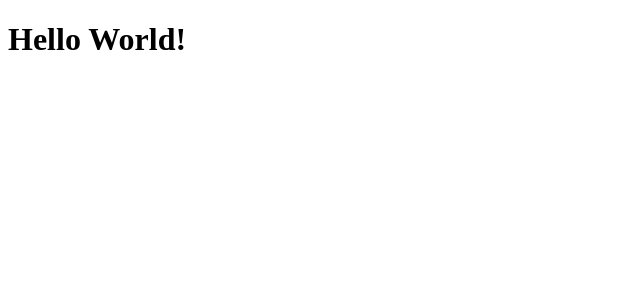
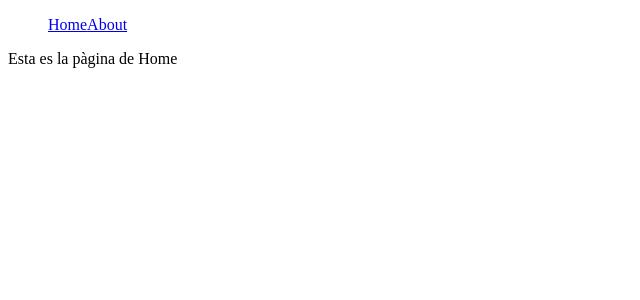
Before and after one commit to jesuskata/platzi-next-2020, a Next.js app: page / in a window 1280 px wide. Shown: the top 300 px of the page, without its empty margins (0-640 px from the left). Built offline with nearby package versions, Linux system fonts and the light colour scheme.

Commit message:
feat(init): 🎸 initial pages and components for the project

```diff
--- /dev/null
+++ b/components/NavBar/index.jsx
@@ -0,0 +1,19 @@
+/* eslint-disable jsx-a11y/anchor-is-valid */
+// Dependencies
+import React from 'react';
+
+// NextJS
+import Link from 'next/link';
+
+export const NavBar = () => (
+  <nav>
+    <menu>
+      <Link href="/">
+        <a>Home</a>
+      </Link>
+      <Link href="/about">
+        <a>About</a>
+      </Link>
+    </menu>
+  </nav>
+);
--- a/pages/about/index.jsx
+++ b/pages/about/index.jsx
@@ -1,9 +1,13 @@
 // Dependencies
 import React from 'react';
 
+// Components
+import { NavBar } from '../../components/NavBar';
+
 const About = () => (
   <div>
-    Esta es la página de About
+    <NavBar />
+    <p>Esta es la página de About</p>
   </div>
 );
 
--- a/pages/index.jsx
+++ b/pages/index.jsx
@@ -1,9 +1,13 @@
 // Dependencies
 import React from 'react';
 
+// Components
+import { NavBar } from '../components/NavBar';
+
 const Home = () => (
   <div>
-    <h1>Hello World!</h1>
+    <NavBar />
+    <p>Esta es la pàgina de Home</p>
   </div>
 );
 
```
Also changed, not shown: pages/product/[productId].jsx (added, +16 -0 lines).
